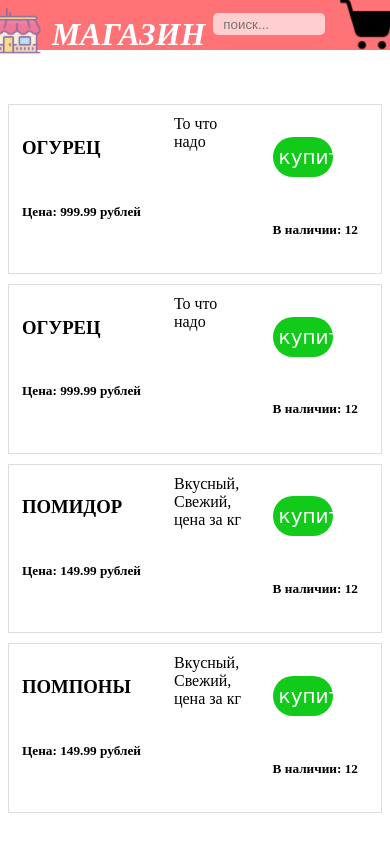
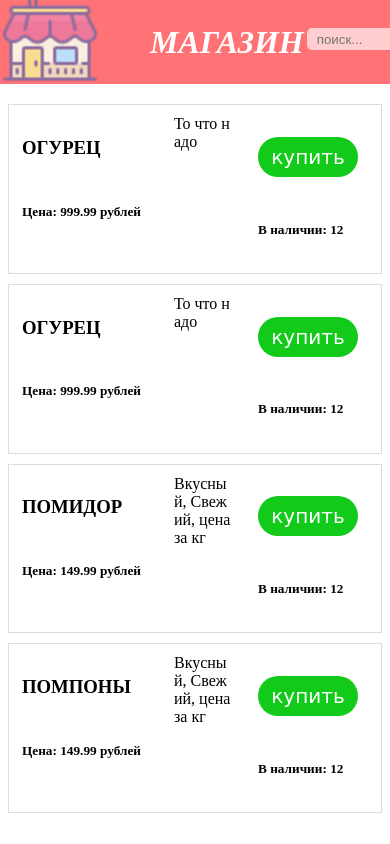
Before and after one commit to ChapaGaming/magazine, a FastAPI app: page /cataloge in a window 390 px wide. Run offline with FastAPI, Linux system fonts and the light colour scheme; data comes from the database, SQL or seed files in the repository.

Commit message:
откат

```diff
--- a/static/style.css
+++ b/static/style.css
@@ -9,25 +9,19 @@
   display: none; /* WebKit (Chrome, Safari, Opera) */
 }
 
-body {
-    scrollbar-width: none; /* Firefox */
-    -ms-overflow-style: none; /* Internet Explorer и Edge */
+/* Стили для текста и заголовков */
+i {
+  color: rgb(255, 255, 255);
 }
 
-  ::-webkit-scrollbar {
-    display: none; /* WebKit (Chrome, Safari, Opera) */
-  }
-i{
-    color:rgb(255, 255, 255)
-}
-header{
+/* Стили для header */
+header {
   position: fixed;
-    margin-top: -8px;
+  margin-top: -50px;
   margin-left: -8px;
   background-color: rgba(255, 114, 118, 1);
   width: 100%;
-    /* Увеличили высоту шапки */
-     height: 80px;
+  max-height: 10%;
   display: flex;
   text-align: justify;
   justify-content: space-between;
@@ -35,52 +29,82 @@
   align-content: center;
   align-items: center;
   flex-wrap: nowrap;
-    padding: 10px; /* Добавили отступы для контента */
-      box-sizing: border-box; /* Учитывает padding в ширине */
+}
 
-    .header-left{
+header .header-left {
   display: flex;
-        /* Уменьшили отступ между элементами */
-        gap: 10px;
+  gap: 50px;
   align-items: center;
 }
-    .header-right{
+
+header .header-right {
   display: flex;
   justify-content: space-between;
   align-items: center;
-
-        gap: 10px; /* Уменьшили отступы между элементами */
+  gap: 70px;
 }
 
-}
-.buy{
+/* Стили для логотипа и корзины */
+.buy {
   width: 100px;
   height: 100px;
-    -webkit-filter: grayscale(100%);
-    -moz-filter: grayscale(100%);
-    -ms-filter: grayscale(100%);
-    -o-filter: grayscale(100%);
-    filter: grayscale(100%);
-    filter: url(grayscale.svg); /* Firefox 4+ */
-    filter: gray; /* IE 6-9 */
 }
-.logo{
+
+.logo {
   width: 100px;
   height: 100px;
+}
 
-}
-.found{
+/* Стили для поля поиска */
+.found {
   height: 20px;
+  width: 700px;
   border-radius: 5px;
   padding-left: 10px;
   background-color: rgb(255, 206, 206);
   border: 0px;
 }
-.parent{
-    width: 500px; /* Фиксированная ширина родителя */
+
+/* Стили для контейнера с товарами (parent) */
+.parent {
+    width: 500px; /* Фиксированная ширина родителя*/
 }
 
+/* Стили для карточки товара (product) */
 .product {
+    display: flex;
+    flex-direction: row; /* Обязательное условие */
+    align-items: flex-start; /* Выравнивание по верху */
+    justify-content: space-between; /* Распределение пространства между элементами */
+    padding: 10px; /* Отступ для видимых границ */
+    border: 1px solid #ddd; /* Для наглядности */
+    margin-bottom: 10px; /* Отступ между формами */
+}
+
+.product table { /* Делаем таблицы нерастягиваемыми */
+  flex: none; /* Не позволяет таблицам растягиваться */
+  margin-right: 10px;
+}
+.product text {
+  flex: 1; /* Занимает оставшееся пространство */
+  padding: 0 20px; /* Дополнительные отступы */
+  box-sizing: border-box; /* Включает отступы в расчет ширины */
+  word-break: break-all; /* Перенос слов */
+}
+
+.product button[type="submit"] {
+  border-radius: 20px;
+  color: white;
+  font-family: cursive;
+  font-size: 20px;
+  background-color: rgb(17, 202, 26);
+  max-height: 40px;
+  border: 0px;
+}
+.body{margin-top:50px;}
+
+/* Стили для корзины (basket) */
+.basket {
   display: flex;
   flex-direction: row;
   align-items: flex-start;
@@ -90,61 +114,55 @@
   margin-bottom: 10px;
 }
 
-
-.product table {
+.basket table { /* Делаем таблицы нерастягиваемыми в корзине*/
   flex: none;
   margin-right: 10px;
 }
 
-.product .description {
+.basket .basket_parent {
   flex: 1;
   padding: 0 20px;
   box-sizing: border-box;
+  word-break: break-all;
+}
 
-}
-.product .buy{
-    border-radius: 20px;
+.plus {
+  width: 30px;
+  border-radius: 100px;
   color: white;
   font-family: cursive;
   font-size: 20px;
-    background-color: rgb(17, 202, 26);
   max-height: 40px;
   border: 0px;
-}
-.body{
-    margin-top: 50px;
-}
-/* ==================== СТИЛИ ДЛЯ ТЕЛЕФОНА (МЕНЬШЕ 600px) ==================== */
-/* Медиа-запрос для экранов шириной до 600px (обычно телефоны) */
-@media (max-width: 600px) {
-      header {
-        /* Уменьшили высоту шапки */
-        top: -2px;
-          height: 60px;
-          flex-wrap: wrap; /* Разрешить элементам переноситься на новую строку */
-         padding: 5px; /* Уменьшаем padding */
-         flex-direction: column; /* Установили вертикальную ось */
-         align-items: center; /* Центрируем элементы вертикально */
-         gap: 5px; /* Уменьшаем отступы между элементами */
-    }
-     .header-left,
-     .header-right {
-        display: flex; /* Убрали flex-wrap */
-        justify-content: center; /* Выравниваем содержимое по центру */
-        align-items: center; /* Выравниваем по вертикали */
-        gap: 5px;
+  background-color: rgb(17, 202, 26);
 }
 
+.minus {
+  width: 30px;
+  border-radius: 100px;
+  color: white;
+  font-family: cursive;
+  font-size: 20px;
+  max-height: 40px;
+  border: 0px;
+  background-color: rgb(202, 17, 17);
+}
+.amounter{
+    display: flex;
+    flex-direction: row;
+    align-items: flex-start;
+    justify-content: center;
+    gap:10px;
 
-    .logo {
-      width: 50px;
-       height: 50px;
 }
-    .found{
-        width: 100px; /* Уменьшили ширину поля поиска */
+.basker_N{
+  font-size: larger;
+  font-style: normal;
+  width: 40px;
+  border: 0px;
+  margin-top: 20px;
 }
-    .buy {
-      width: 60px; /* Уменьшили ширину изображения */
-      height: 60px; /* Уменьшили высоту изображения */
+basker_N[readonly]
+{
+    background-color:blue;
 }
-}
```
Lines whose indentation alone changed are shown as unchanged.
